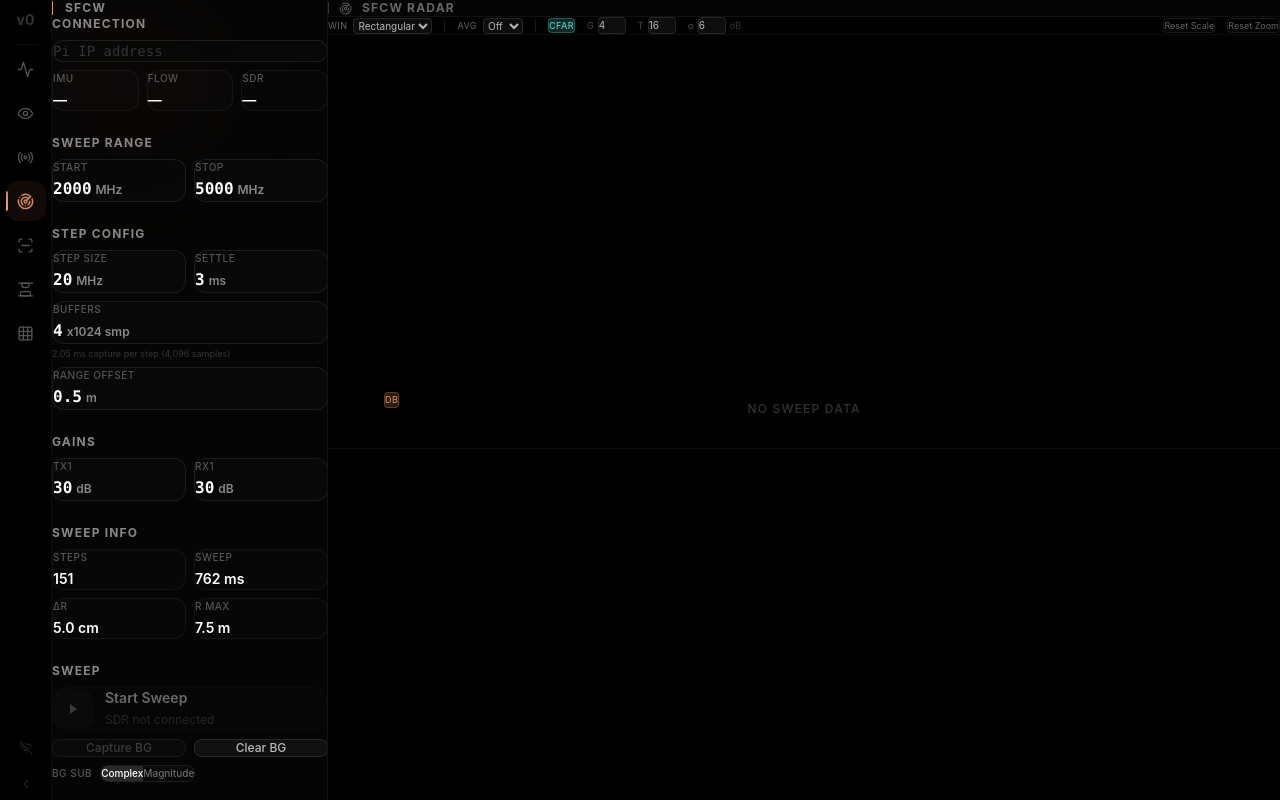
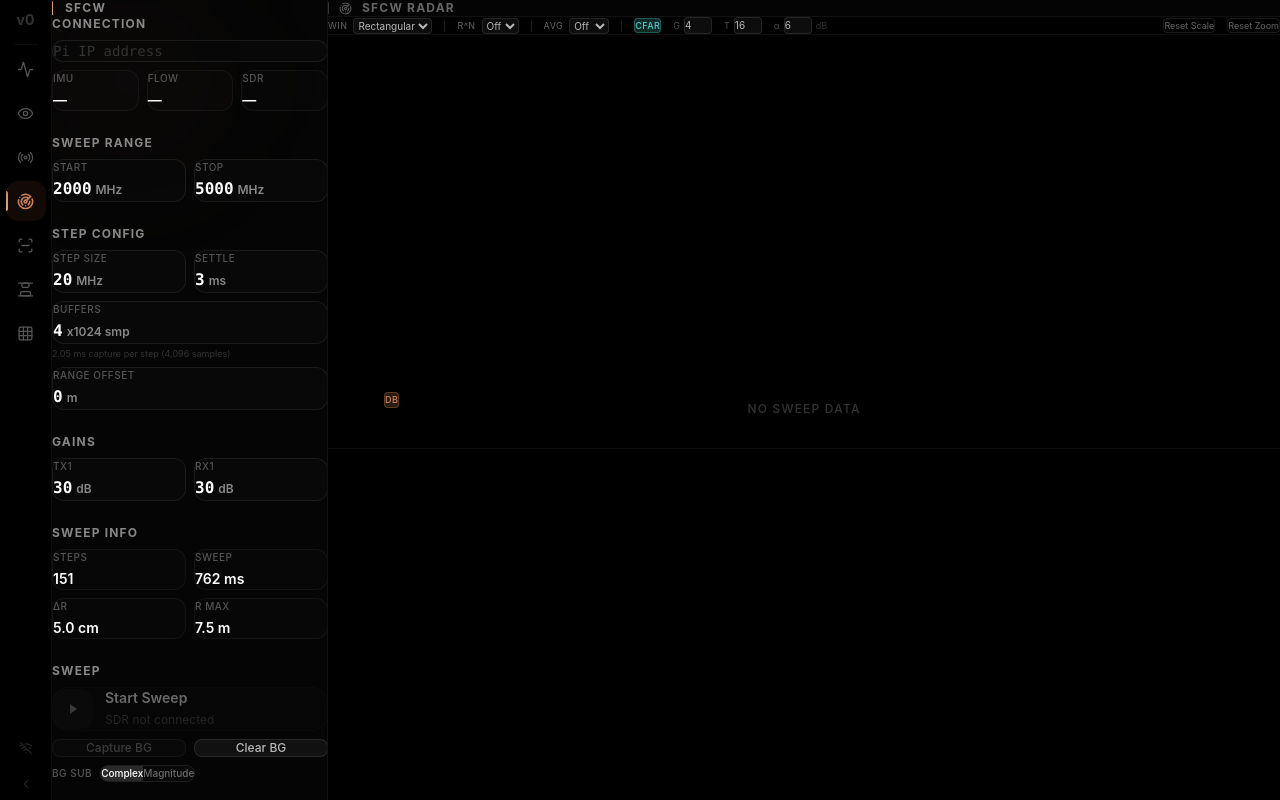
Before and after one commit to DataDragoon/version_2, a React (Vite) app in the folder groundstation/frontend/: page / in a window 1280 px wide. Both pictures are taken after a click on the button 25 px from the left and 201 px from the top of the page. Built offline with nearby package versions, Linux system fonts and the light colour scheme.

Commit message:
sensitivity time control

```diff
--- a/groundstation/frontend/src/App.jsx
+++ b/groundstation/frontend/src/App.jsx
@@ -124,7 +124,7 @@ export default function App() {
     numBuffers: 4,
     tx1Gain: 30,
     rx1Gain: 30,
-    rangeOffset: 0.5,
+    rangeOffset: 0,
   });
 
   // B-Scan state
--- a/groundstation/frontend/src/components/SfcwDisplay.jsx
+++ b/groundstation/frontend/src/components/SfcwDisplay.jsx
@@ -172,6 +172,9 @@ export default function SfcwDisplay({ sfcwResult, sfcwProgress, sfcwRunning, ran
   const [kaiserBeta, setKaiserBeta] = useState(3);
   const hCalRef = useRef(null);
 
+  // Range compensation state
+  const [rangeComp, setRangeComp] = useState(0); // exponent: 0=off, 2=R², 4=R⁴
+
   // Averaging state
   const avgBuffer = useRef([]);
   const [avgCount, setAvgCount] = useState(1);
@@ -216,7 +219,7 @@ export default function SfcwDisplay({ sfcwResult, sfcwProgress, sfcwRunning, ran
   useEffect(() => {
     avgBuffer.current = [];
     setAveraged(null);
-  }, [windowType, kaiserBeta]);
+  }, [windowType, kaiserBeta, rangeComp]);
 
   // Recompute range profile client-side when window params change
   useEffect(() => {
@@ -245,8 +248,18 @@ export default function SfcwDisplay({ sfcwResult, sfcwProgress, sfcwRunning, ran
     const distances = allDistances.slice(startIdx);
     const clippedMag = magnitudeDb.slice(startIdx);
 
+    // R^n range compensation (STC)
+    if (rangeComp > 0) {
+      for (let i = 0; i < clippedMag.length; i++) {
+        const r = distances[i];
+        if (r > 0.01) {
+          clippedMag[i] += rangeComp * 10 * Math.log10(r);
+        }
+      }
+    }
+
     setRecomputed({ magnitudes: clippedMag, distances });
-  }, [windowType, kaiserBeta, sfcwResult]);
+  }, [windowType, kaiserBeta, rangeComp, sfcwResult]);
 
   // Averaging — uses recomputed data
   useEffect(() => {
@@ -803,6 +816,23 @@ export default function SfcwDisplay({ sfcwResult, sfcwProgress, sfcwRunning, ran
 
         <div className="w-px h-3 bg-white/10" />
 
+        {/* Range compensation */}
+        <div className="flex items-center gap-1.5">
+          <span className="text-[9px] text-white/40 uppercase tracking-wider">R^n</span>
+          <select
+            value={rangeComp}
+            onChange={(e) => setRangeComp(Number(e.target.value))}
+            className="bg-white/5 border border-white/10 rounded px-1.5 py-0.5 text-[10px] text-white/70 outline-none"
+          >
+            <option value={0}>Off</option>
+            <option value={2}>R²</option>
+            <option value={3}>R³</option>
+            <option value={4}>R⁴</option>
+          </select>
+        </div>
+
+        <div className="w-px h-3 bg-white/10" />
+
         {/* Averaging */}
         <div className="flex items-center gap-1.5">
           <span className="text-[9px] text-white/40 uppercase tracking-wider">Avg</span>
```
Also changed, not shown: 1 other file (tests, documents, lock files or other folders).
